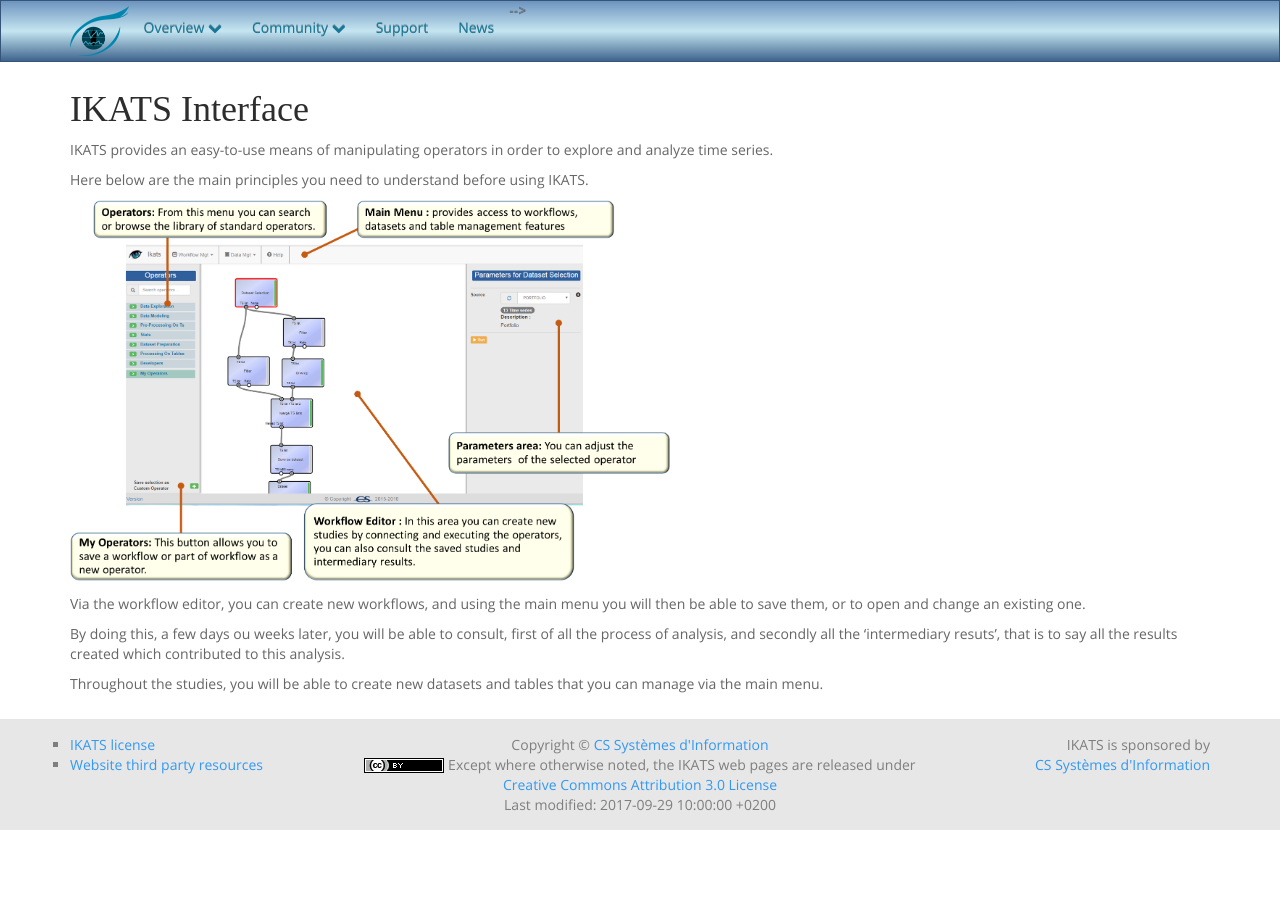
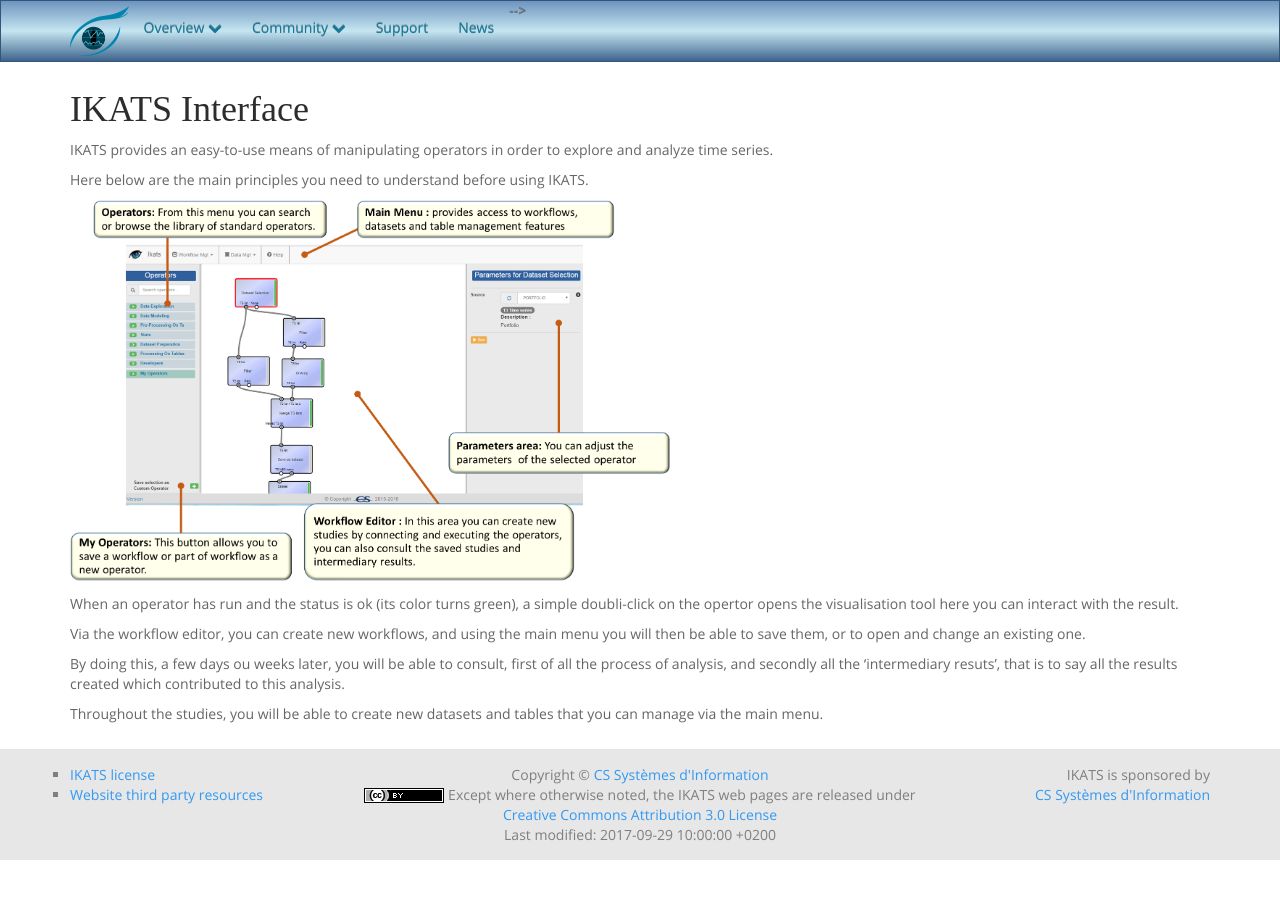
Before and after one commit to IKATS/ikats.github.io, a Jekyll site: the page built from overview.md, in a window 1280 px wide. Built offline with Jekyll 4.4.1, drawn with Linux system fonts in a browser that asks for light colours; some web fonts are replaced.

Commit message:
add a sentence on the access to the viztool by doublle-click

```diff
--- a/overview.md
+++ b/overview.md
@@ -16,6 +16,8 @@
 
 ![Texte alternatif](/img/ikats_interface.png "IKATS interface"){:width="600px"}
 
+When an operator has run and the status is ok (its color turns green), a simple doubli-click on the opertor opens the visualisation tool here you can interact with the result.
+
 Via the workflow editor, you can create new workflows, and using the main menu you will then be able to save them, or to open and change an existing one.
 
 By doing this, a few days ou weeks later, you will be able to consult, first of all the process of analysis, and secondly all the 'intermediary resuts', that is to say all the results created which contributed to this analysis.
```
